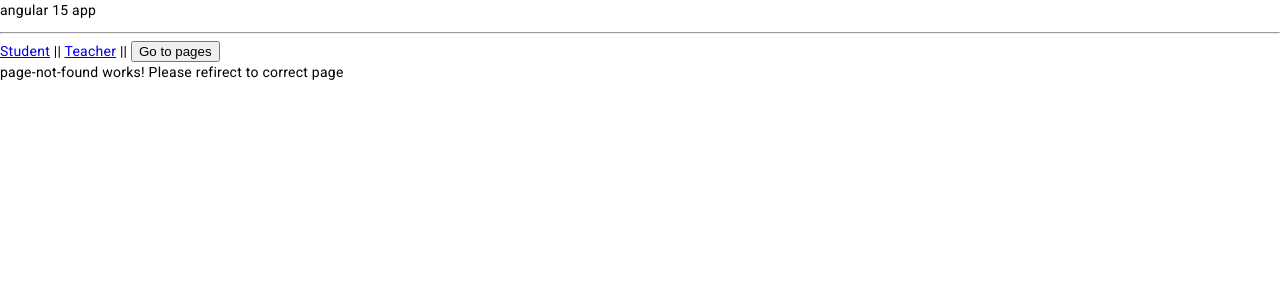
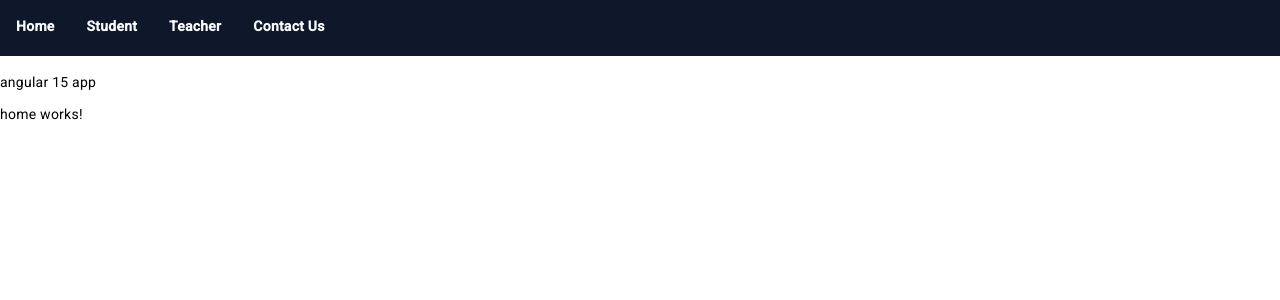
Before and after one commit to ahdianmirza/angular-practice, an Angular app: page /home in a window 1280 px wide. Shown: the top 300 px of the page. Built offline with nearby package versions, Linux system fonts and the light colour scheme.

Commit message:
redirect to

```diff
--- a/src/app/app.component.css
+++ b/src/app/app.component.css
@@ -1,13 +1,18 @@
-.color1 {
-  color: green;
+.navbar {
+  display: flex;
+  gap: 0 16px;
+  padding: 8px;
+  height: 40px;
+  background-color: #0f172a;
+  margin-bottom: 16px;
 }
-.color2 {
-  color: red;
+.navbar a {
+  text-decoration: none;
+  color: #f9fafb;
+  font-weight: bold;
+  padding: 8px;
+  border-radius: 8px;
 }
-
-.font1 {
-  font-size: 30px;
+.navbar a:hover {
+  background-color: #334155;
 }
-.font2 {
-  font-size: 40px;
-}
--- a/src/app/app.component.html
+++ b/src/app/app.component.html
@@ -1,9 +1,12 @@
+<div class="navbar">
+  <a [routerLink]="['/home']">Home</a>
+  <a [routerLink]="['/student']">Student</a>
+  <a [routerLink]="['/teacher']">Teacher</a>
+  <a [routerLink]="['/contactus']">Contact Us</a>
+</div>
+
 <p>{{ title }}</p>
 
-<hr>
-
-<a [routerLink]="['/student']">Student</a> ||
-<a [routerLink]="['/teacher']">Teacher</a> ||
-
-<button (click)="dynamicRouter('student')">Go to pages</button>
-<router-outlet></router-outlet>
+<div>
+  <router-outlet></router-outlet>
+</div>
--- a/src/app/app.module.ts
+++ b/src/app/app.module.ts
@@ -13,9 +13,10 @@ import {FormsModule} from '@angular/forms';
 import { MultiplicationPipe } from './multiplication.pipe';
 import { PageNotFoundComponent } from './page-not-found/page-not-found.component';
 import { ContactUsComponent } from './contact-us/contact-us.component';
+import { HomeComponent } from './home/home.component';
 
 @NgModule({
-  declarations: [AppComponent, StudentComponent, TeacherComponent, MultiplicationPipe, PageNotFoundComponent, ContactUsComponent],
+  declarations: [AppComponent, StudentComponent, TeacherComponent, MultiplicationPipe, PageNotFoundComponent, ContactUsComponent, HomeComponent],
   imports: [
     BrowserModule,
     AppRoutingModule,
--- /dev/null
+++ b/src/app/home/home.component.html
@@ -0,0 +1 @@
+<p>home works!</p>
```
Also changed, not shown: src/app/app-routing.module.ts (+17 -7 lines), src/app/home/home.component.ts (added, +10 -0 lines), src/app/home/home.component.css (added), 1 other file (tests, documents, lock files or other folders).
